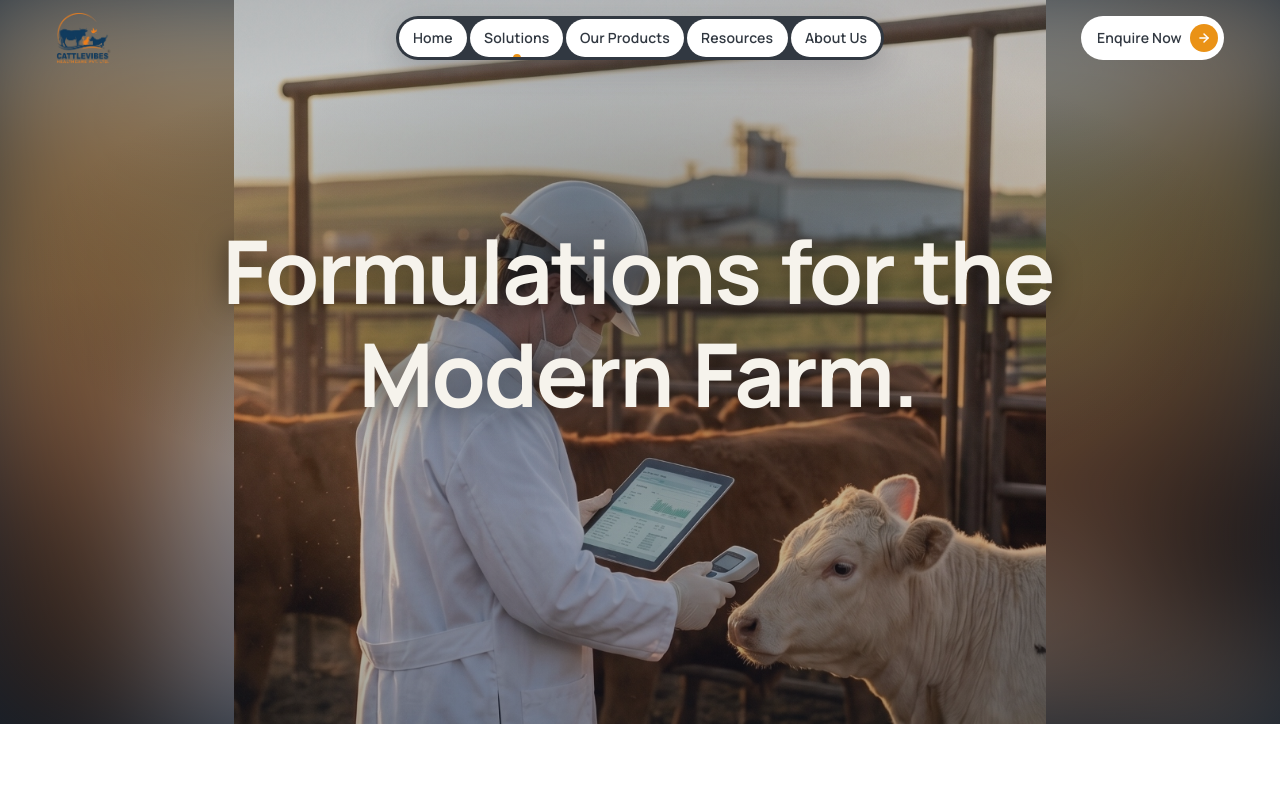
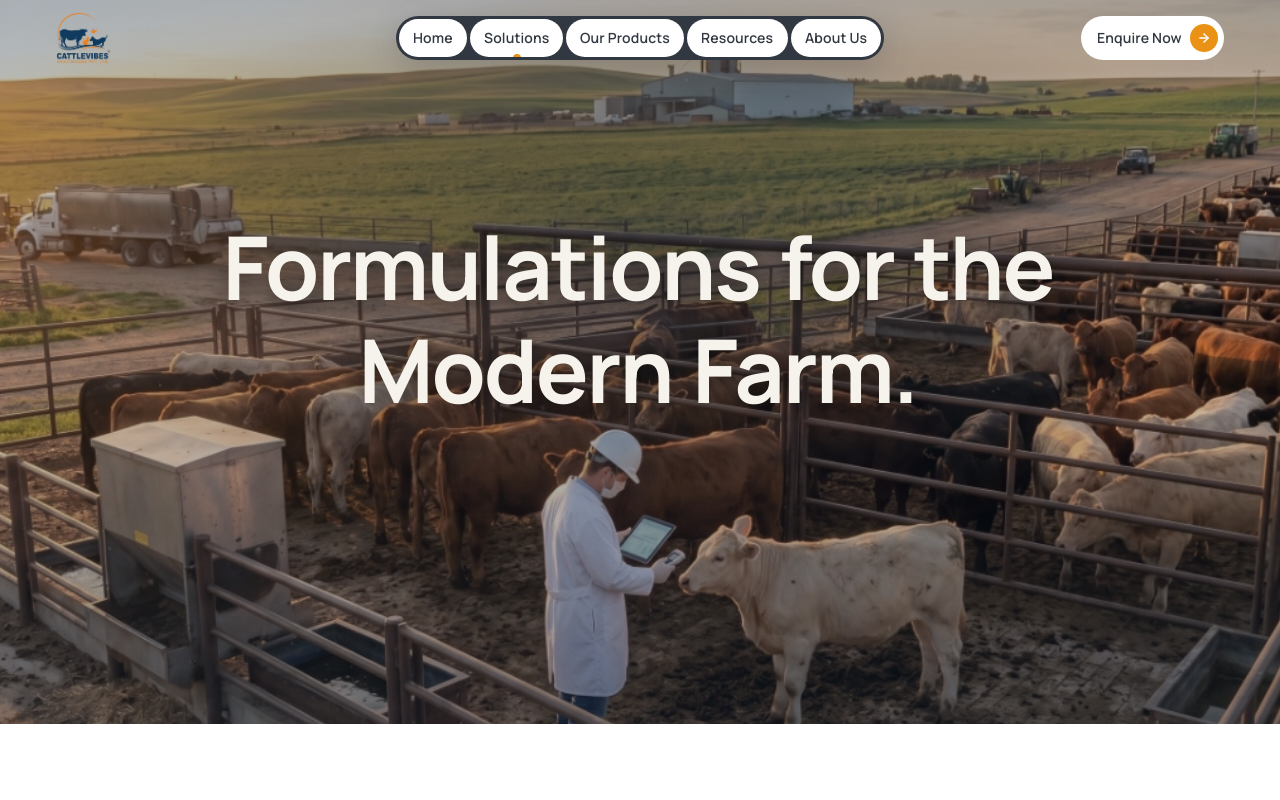
Before and after one commit to dvmmisAfk/cattlevibes, a Next.js app: page /solutions in a window 1280 px wide. Shown: the top 800 px of the page. Built offline with nearby package versions, Linux system fonts and the light colour scheme.

Commit message:
feat(solutions): use wide livestock farm visual covering all hero edges

```diff
--- a/src/components/solutions/SolutionsHero.tsx
+++ b/src/components/solutions/SolutionsHero.tsx
@@ -6,64 +6,46 @@ import { SplitText } from "./react-bits/SplitText";
 
 /**
  * Minimal, Cinematic Solutions Hero:
- * - One immersive full-screen photograph (supplied original veterinarian and cattle visual)
- * - Widescreen dual-layer CSS composition (sharp contained subject layer + feathered ambient fill)
+ * - One immersive full-screen photograph covering all edges (supplied original wide livestock farm visual)
  * - One large central editorial heading: "Formulations for the Modern Farm."
  * - Zero clutter: no badges, no buttons, no product bottles, no cards, no overlays.
  */
 export function SolutionsHero() {
   return (
-    <section className="relative w-full h-[88svh] min-h-[580px] md:h-[calc(100vh-var(--nav-height,80px))] md:min-h-[720px] md:max-h-[920px] overflow-hidden bg-[#112030] flex items-center justify-center">
-      {/* Dual-layer Widescreen Image Composition */}
+    <section className="relative w-full h-[88svh] min-h-[580px] md:h-[calc(100vh-var(--nav-height,80px))] md:min-h-[720px] md:max-h-[940px] overflow-hidden bg-[#112030] flex items-center justify-center">
+      {/* Full-bleed Photograph Covering All Edges */}
       <div className="absolute inset-0 z-0 overflow-hidden select-none pointer-events-none">
-        {/* Layer 1: Ambient full-bleed background duplicate (blurred & slightly darkened to fill widescreen flanks) */}
-        <div className="absolute inset-0 scale-105 filter blur-3xl brightness-90">
-          <Image
-            src="/images/solutions-hero.jpg"
-            alt=""
-            fill
-            priority
-            sizes="100vw"
-            className="object-cover object-[48%_50%] md:object-[center_50%]"
-          />
-        </div>
-
-        {/* Layer 2: Pristine sharp original photograph with object-contain & soft feathered horizontal edge mask */}
-        <div className="absolute inset-0 flex items-center justify-center [mask-image:linear-gradient(to_right,transparent_0%,black_8%,black_92%,transparent_100%)]">
-          <div className="relative h-full w-full max-w-[1500px]">
         <Image
           src="/images/solutions-hero.jpg"
           alt="Veterinarian examining cattle with digital equipment at a livestock farm during golden hour."
           fill
           priority
           sizes="100vw"
-              className="object-contain object-[44%_50%] md:object-[center_50%]"
+          className="object-cover object-[center_60%] sm:object-[center_55%] md:object-[center_52%] scale-[1.01] transition-transform duration-1000 ease-out"
         />
-          </div>
-        </div>
 
-        {/* Layer 3: Exact requested cinematic gradient overlay */}
+        {/* Cinematic gradient overlay */}
         <div
           className="absolute inset-0"
           style={{
             background:
-              "linear-gradient(180deg, rgba(17, 32, 48, 0.30) 0%, rgba(17, 32, 48, 0.14) 40%, rgba(17, 32, 48, 0.38) 100%)",
+              "linear-gradient(180deg, rgba(17, 32, 48, 0.35) 0%, rgba(17, 32, 48, 0.16) 40%, rgba(17, 32, 48, 0.45) 100%)",
           }}
         />
 
-        {/* Layer 4: Soft radial contrast layer centered behind heading zone */}
+        {/* Soft radial contrast layer centered behind heading zone */}
         <div
           className="absolute inset-0"
           style={{
             background:
-              "radial-gradient(ellipse 65% 45% at 50% 38%, rgba(17, 32, 48, 0.42) 0%, transparent 75%)",
+              "radial-gradient(ellipse 70% 50% at 50% 36%, rgba(17, 32, 48, 0.45) 0%, transparent 75%)",
           }}
         />
       </div>
 
       {/* Main Heading: Centered in the upper-middle negative-space zone (above veterinarian and cow) */}
-      <div className="relative z-10 w-full max-w-[1100px] px-5 sm:px-8 text-center -mt-8 sm:-mt-12 md:-mt-16 lg:-mt-20">
-        <h1 className="font-heading font-bold text-[#F6F3EC] text-4xl sm:text-6xl md:text-7xl lg:text-[5rem] xl:text-[5.5rem] tracking-tight leading-[0.98] drop-shadow-[0_2px_14px_rgba(0,0,0,0.55)]">
+      <div className="relative z-10 w-full max-w-[1100px] px-5 sm:px-8 text-center -mt-10 sm:-mt-14 md:-mt-18 lg:-mt-22">
+        <h1 className="font-heading font-bold text-[#F6F3EC] text-4xl sm:text-6xl md:text-7xl lg:text-[5rem] xl:text-[5.5rem] tracking-tight leading-[0.98] drop-shadow-[0_2px_14px_rgba(0,0,0,0.6)]">
           <span className="block">
             <SplitText text="Formulations for the" delay={0.15} />
           </span>
```
Also changed, not shown: public/images/solutions-hero.jpg. Lines whose indentation alone changed are shown as unchanged.
